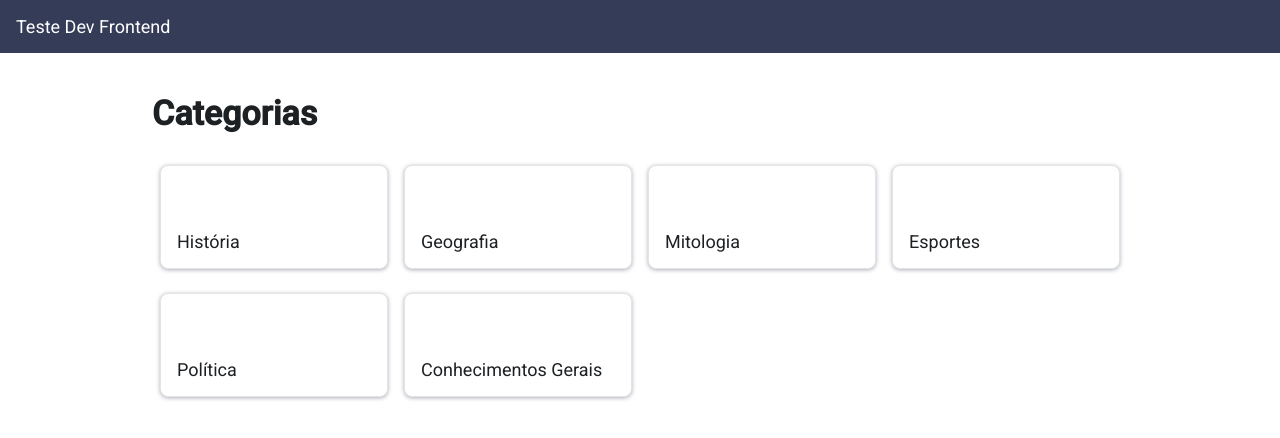
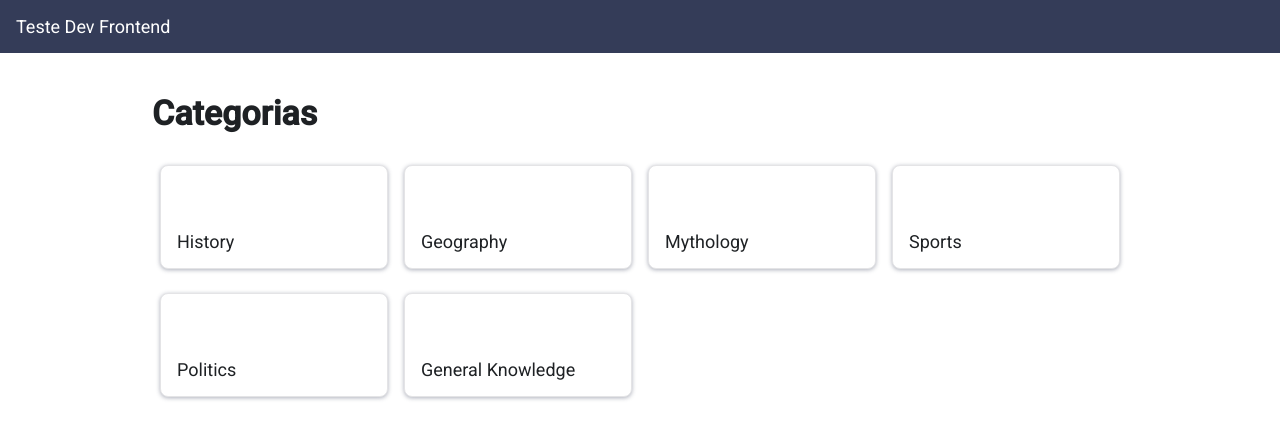
Before and after one commit to thais-molica/trivia, a Next.js app: page / in a window 1280 px wide. Shown: the top 438 px of the page. Built offline with nearby package versions, Linux system fonts and the light colour scheme.

Commit message:
text in english

```diff
--- a/assets/style/pages/index.js
+++ b/assets/style/pages/index.js
@@ -3,7 +3,7 @@ import theme from '../../../components/theme';
 
 export default css`
     h1 {
-        font-size: ${theme.font.size.mobileHighlight};
+        font-size: ${theme.font.size.highlight};
         margin: ${theme.spacing(4)} 0 ${theme.spacing(2)};
     }
     ul {
--- a/components/button/styles.js
+++ b/components/button/styles.js
@@ -4,6 +4,7 @@ import theme from '../theme';
 export default css`
     button {
         background: ${theme.palette.secondary};
+        border: none;
         border-radius: ${theme.spacing(1)};
         color: ${theme.palette.white};
         cursor: pointer;
--- a/components/fullScore/index.js
+++ b/components/fullScore/index.js
@@ -3,17 +3,16 @@ import PropTypes from "prop-types";
 import styles from "./styles";
 
 const Score = ({ correct, error }) => {
-  const setPlural = (text, size) => (`${text}${size > 1 ? 's' : '' }`)
 
   return (
     <>
       <style jsx>{styles}</style>
       <div>
         <span>
-          <strong>{correct}</strong> {setPlural('acerto', correct)}
+          <strong>{correct}</strong> correct
         </span>
         <span>
-          <strong>{error}</strong> {setPlural('erro', error)}
+          <strong>{error}</strong> incorrect
         </span>
       </div>
     </>
--- a/components/score/index.js
+++ b/components/score/index.js
@@ -8,8 +8,8 @@ const Score = ({ title, correct, error }) => {
       <style jsx>{styles}</style>
       <>
         <strong>{title}</strong>
-        <span>Acertos: {correct}</span>
-        <span>Erros: {error}</span>
+        <span>Correct: {correct}</span>
+        <span>Incorrect: {error}</span>
       </>
     </>
   );
--- a/components/theme/index.js
+++ b/components/theme/index.js
@@ -22,7 +22,7 @@ const theme = {
             default: '16px',
             title: '24px',
             subtitle: '18px',
-            mobileHighlight: '44px',
+            mobileHighlight: '28px',
             tabletHighlight: '34px',
             highlight: '44px'
         }
--- a/utils/categories.js
+++ b/utils/categories.js
@@ -1,9 +1,9 @@
   const categories = [
-    { name: "História", id: 23 },
-    { name: "Geografia", id: 22 },
-    { name: "Mitologia", id: 20 },
-    { name: "Esportes", id: 21 },
-    { name: "Política", id: 24 },
-    { name: "Conhecimentos Gerais", id: 9 }
+    { name: "History", id: 23 },
+    { name: "Geography", id: 22 },
+    { name: "Mythology", id: 20 },
+    { name: "Sports", id: 21 },
+    { name: "Politics", id: 24 },
+    { name: "General Knowledge", id: 9 }
   ];
 export default categories;
```
Also changed, not shown: assets/style/pages/result.js (+8 -1 lines), pages/category/[id].js (+4 -4 lines), pages/result/[id].js (+5 -5 lines).
